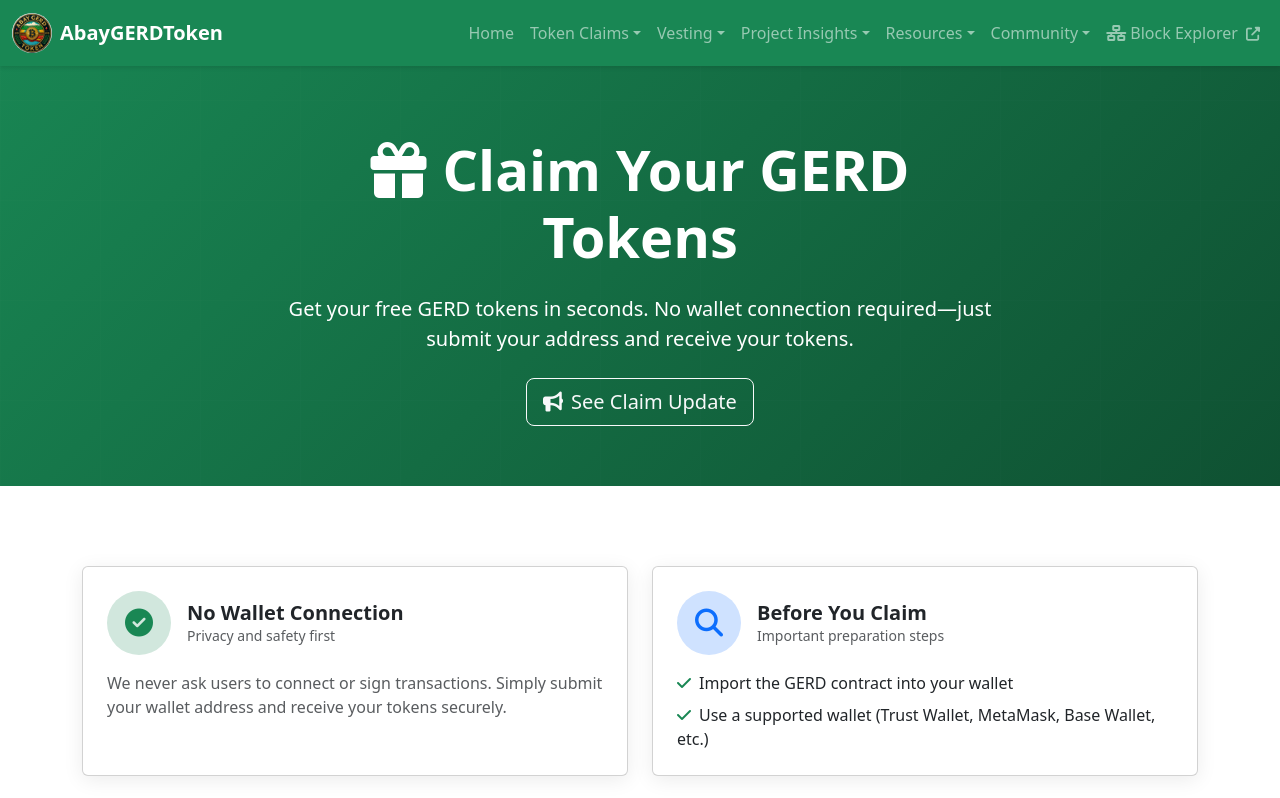
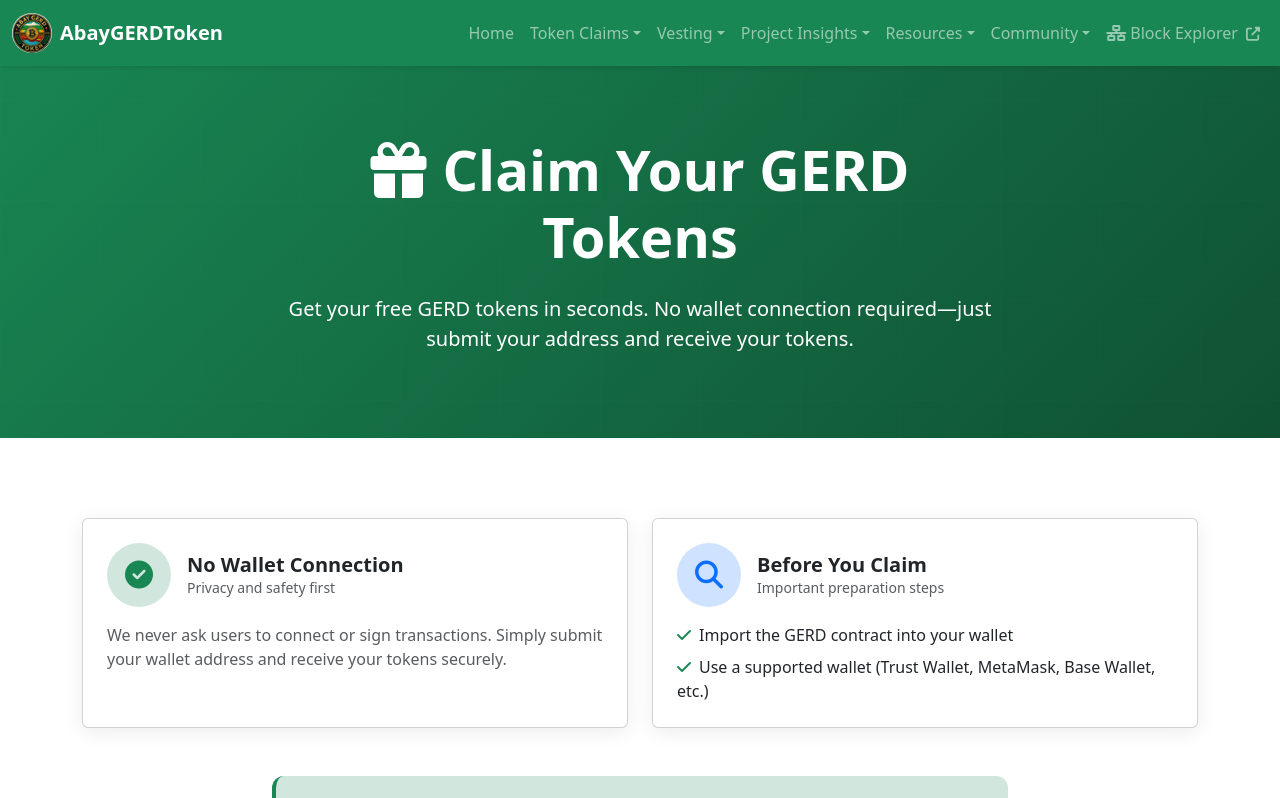
Before and after one commit to AbayGERDToken/AbayGERDToken.github.io, a Next.js app: page /claim-form in a window 1280 px wide. Shown: the top 798 px of the page. Built offline with nearby package versions, Linux system fonts and the light colour scheme; no server answers.

Commit message:
refactor: remove unnecessary claim update button from claim form

```diff
--- a/app/claim-form/page.tsx
+++ b/app/claim-form/page.tsx
@@ -420,14 +420,6 @@ function ClaimFormContent() {
                 <p className="lead fs-5 mb-4 opacity-90">
                   Get your free GERD tokens in seconds. No wallet connection required—just submit your address and receive your tokens.
                 </p>
-                <button
-                  type="button"
-                  className="btn btn-outline-light btn-lg"
-                  data-bs-toggle="modal"
-                  data-bs-target="#changeModal"
-                >
-                  <i className="fas fa-bullhorn me-2"></i>See Claim Update
-                </button>
               </div>
             </div>
           </div>
```
